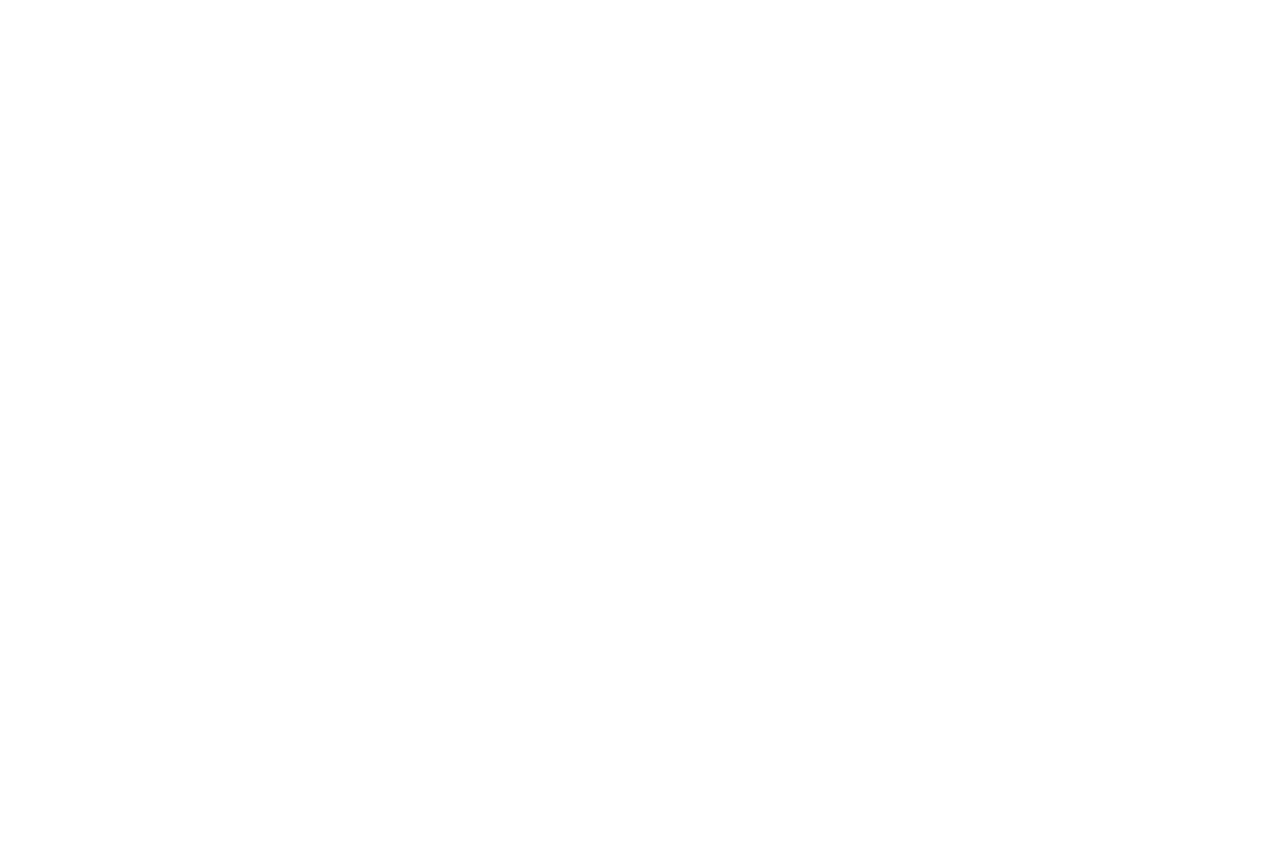
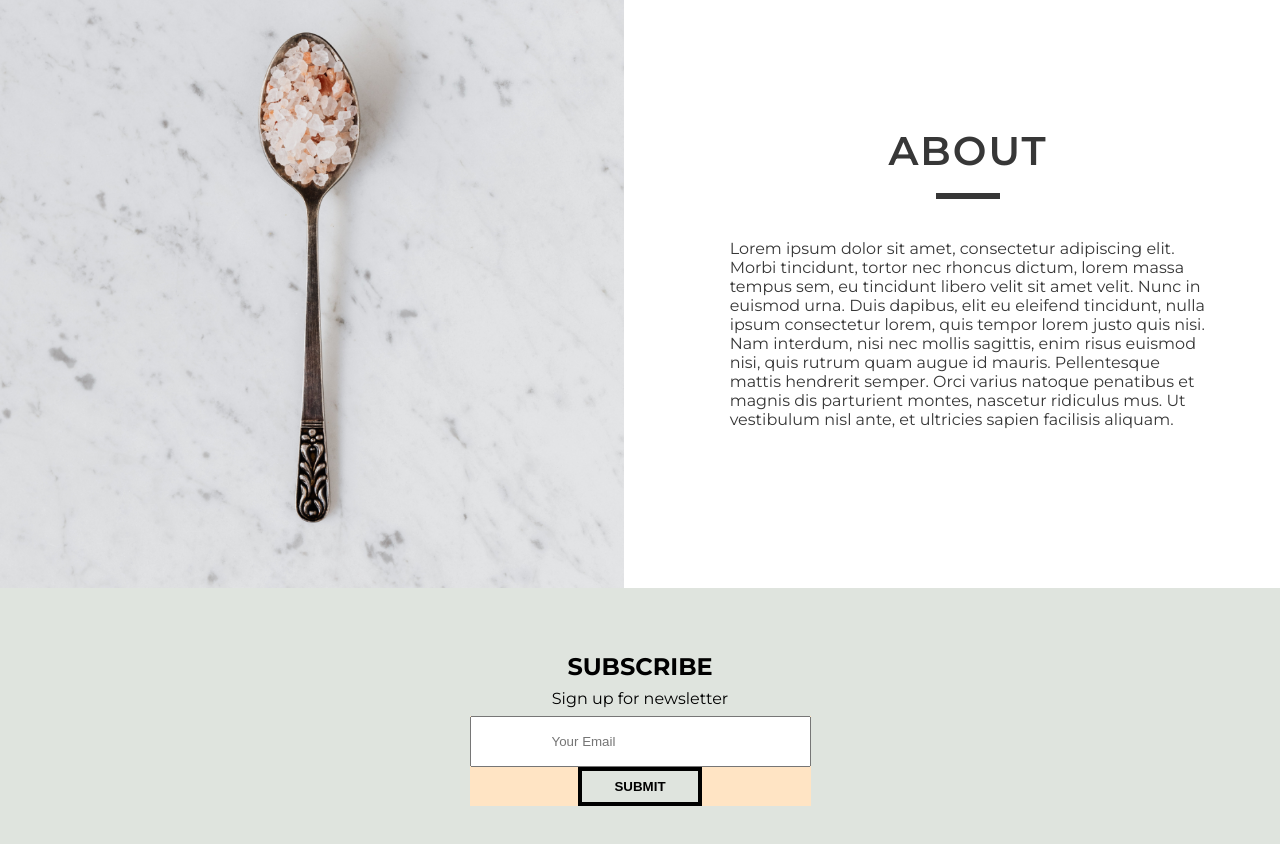
Before and after one commit to Felipesilva94/pair-programing, a React (Create React App) app: page / in a window 1280 px wide. Shown: the part 1800-2644 px from the top of the page. Before the commit the page ends 1766 px from the top, so only its background shows below. Built offline with nearby package versions, Linux system fonts and the light colour scheme.

Commit message:
Segunda Main 100%

```diff
--- a/src/Pages/Header/style.js
+++ b/src/Pages/Header/style.js
@@ -89,6 +89,7 @@ export const Txt = styled.div`
     }
 
     @media screen and (max-width:48em){
-        margin-block: auto 20em;
+        margin-block: auto;
+        padding-bottom: 4rem;
     }
 `;
--- a/src/Pages/Main/index.jsx
+++ b/src/Pages/Main/index.jsx
@@ -1,5 +1,6 @@
 import React  from 'react'
 import Recipes from '../../components/recipes'
+import About from '../../components/about'
 import Subs from '../../components/subs'
 
 export default function Main (){
@@ -7,7 +8,8 @@ export default function Main (){
     <>
     <main>
         <Recipes/>
-        {/* <Subs/> */}
+        <About />
+        <Subs/>
     </main>
     </>
   )
--- /dev/null
+++ b/src/components/about/index.jsx
@@ -0,0 +1,42 @@
+import React from 'react';
+import Title from '../title'
+import Spoon from '../../Assets/spoon.png'
+import * as S from './style'
+
+export default function about() {
+    return (
+        <>
+            <S.Container>
+                <img src={Spoon} alt="colher" />
+                <S.TxtBox>
+                    <h2><Title title={'About'}/></h2>
+                    <p>Lorem ipsum dolor
+                        sit amet, consectetur
+                        adipiscing elit. Morbi
+                        tincidunt, tortor nec
+                        rhoncus dictum, lorem
+                        massa tempus sem, eu
+                        tincidunt libero velit
+                        sit amet velit. Nunc
+                        in euismod urna. Duis
+                        dapibus, elit eu eleifend
+                        tincidunt, nulla ipsum
+                        consectetur lorem, quis
+                        tempor lorem justo quis
+                        nisi. Nam interdum, nisi
+                        nec mollis sagittis,
+                        enim risus euismod nisi,
+                        quis rutrum quam augue id
+                        mauris. Pellentesque mattis
+                        hendrerit semper. Orci varius
+                        natoque penatibus et magnis
+                        dis parturient montes,
+                        nascetur ridiculus mus. Ut
+                        vestibulum nisl ante, et
+                        ultricies sapien facilisis
+                        aliquam.</p>
+                </S.TxtBox>
+            </S.Container>
+        </>
+    );
+}
--- /dev/null
+++ b/src/components/about/style.js
@@ -0,0 +1,52 @@
+import styled from "styled-components";
+
+export const Container = styled.section`
+    max-width: 100%;
+    margin: 0 auto;
+    display: grid;
+    grid-template-columns: repeat(auto-fit, minmax(362px, 1fr));
+    align-items: center;
+    gap: 2rem;
+    background-color: var(--bg-one);
+
+    img{
+        width: 100%;
+        display: block;
+    }
+
+    @media screen and (max-width:48em){
+        grid-template-columns: 1fr;
+    }
+`;
+
+export const TxtBox = styled.div`
+    width: 100%;
+    display: flex;
+    flex-direction: column;
+    align-items: center;
+
+    h2{
+        margin-bottom: 2rem;
+    }
+
+    h2::after{
+        width: 4rem;
+        left: 30%;
+    }
+
+    p{
+        max-width: 45ch;
+        font-size: clamp(1rem, 1.2vw, 1.5rem);
+        font-family: var(--ff-one);
+        text-align: left;
+        color: #373737;
+    }
+
+    @media screen and (max-width:48em){
+        padding: 2rem 0.5rem;
+
+        p{
+            text-align: left;
+        }
+    }
+`;
--- a/src/components/recipes/style.js
+++ b/src/components/recipes/style.js
@@ -2,6 +2,7 @@ import styled from "styled-components";
 
 export const Container = styled.section`
     max-width: 1920px;
+    margin: 0 auto;
     padding: 10rem 0;
     display: flex;
     flex-direction: column;
```
